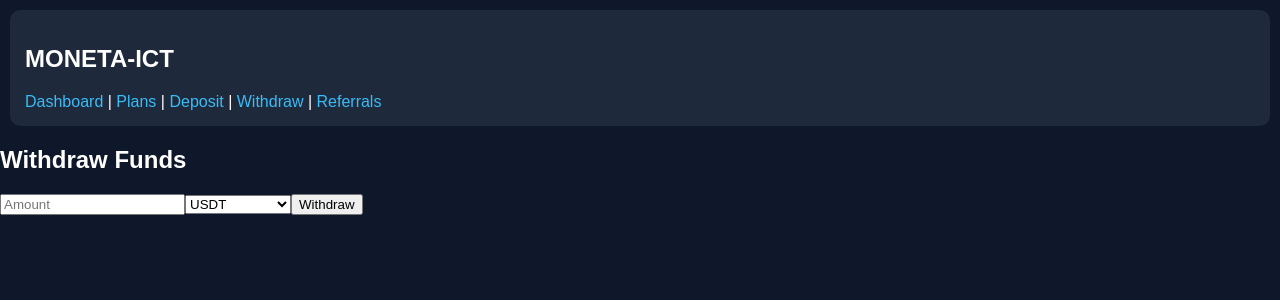
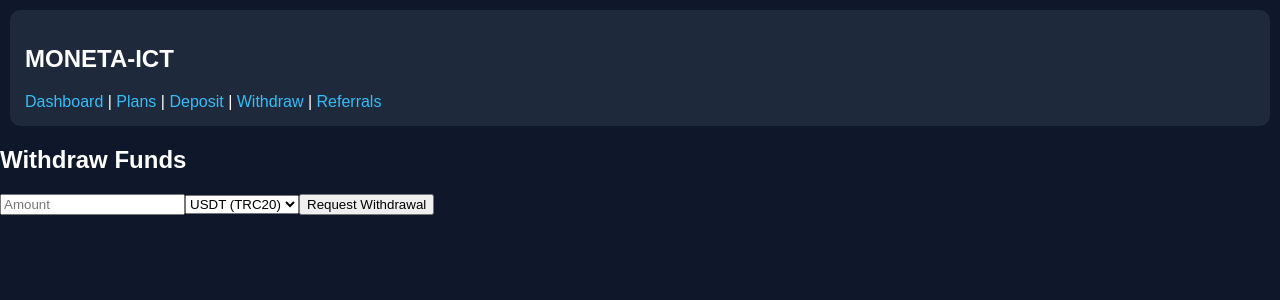
Before and after one commit to Eramsbilly/MONETA-ICT-Frontend, a React (Create React App) app: page /withdraw in a window 1280 px wide. Shown: the top 300 px of the page. Built offline with nearby package versions, Linux system fonts and the light colour scheme.

Commit message:
Update Withdraw.js

```diff
--- a/src/Withdraw.js
+++ b/src/Withdraw.js
@@ -7,24 +7,30 @@ export default function Withdraw() {
 
   const submit = async () => {
     const token = localStorage.getItem("token");
-    const res = await API.withdraw(token, amount, method);
-    alert(res.message || "Withdrawal submitted");
+    if (!token) return alert("Please login");
+
+    const res = await API.withdraw(token, Number(amount), method);
+    alert(res.message || "Withdraw request sent");
   };
 
   return (
     <div className="page">
       <h2>Withdraw Funds</h2>
+
       <input
         placeholder="Amount"
         value={amount}
         onChange={(e) => setAmount(e.target.value)}
       />
-      <select onChange={(e) => setMethod(e.target.value)}>
-        <option>USDT</option>
-        <option>Bitcoin</option>
-        <option>Bank Transfer</option>
+
+      <select value={method} onChange={(e) => setMethod(e.target.value)}>
+        <option value="USDT">USDT (TRC20)</option>
+        <option value="BTC">Bitcoin</option>
+        <option value="PIX">PIX (Brazil)</option>
+        <option value="SPEI">SPEI (Mexico)</option>
       </select>
-      <button onClick={submit}>Withdraw</button>
+
+      <button onClick={submit}>Request Withdrawal</button>
     </div>
   );
 }
```
